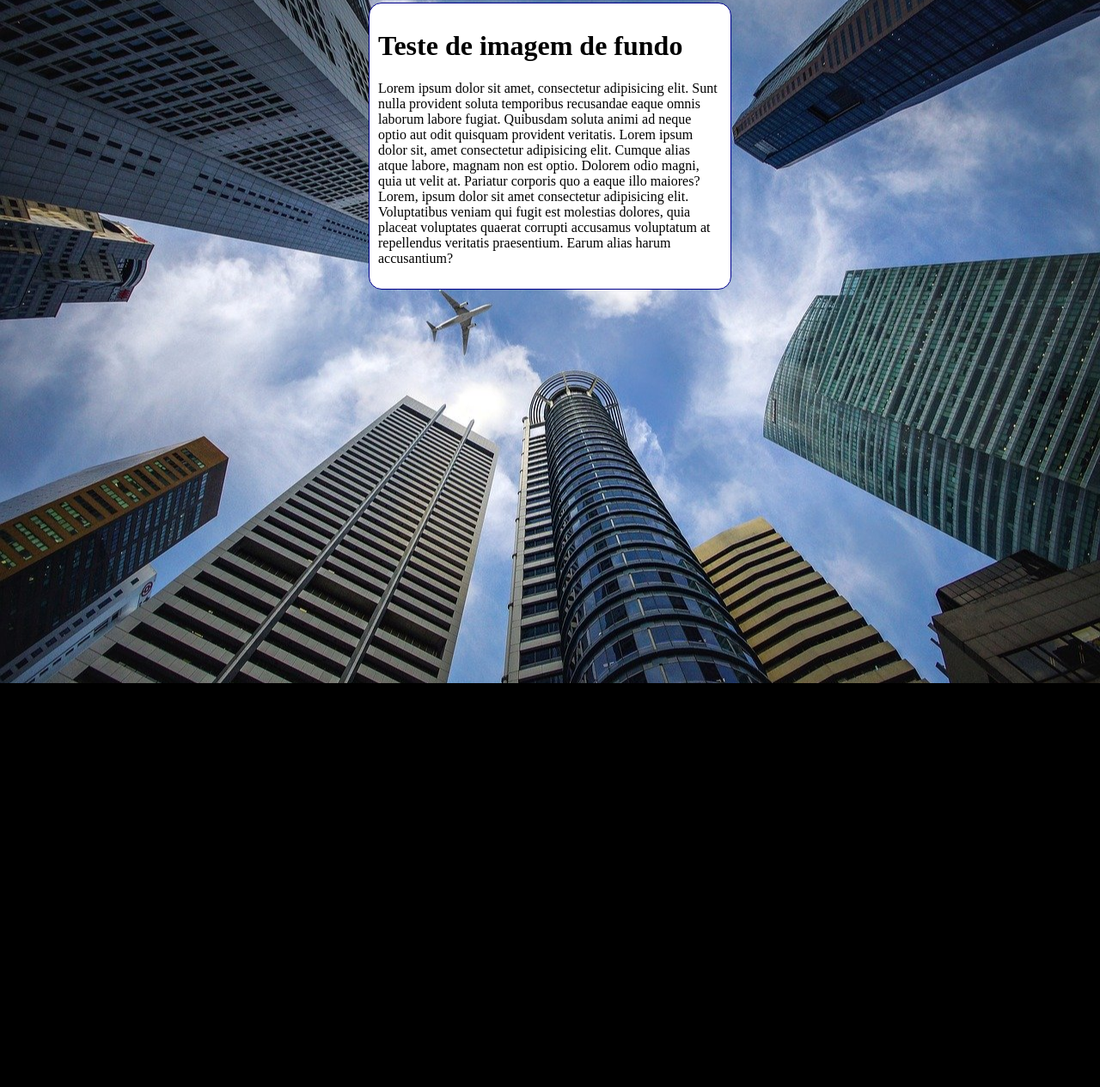
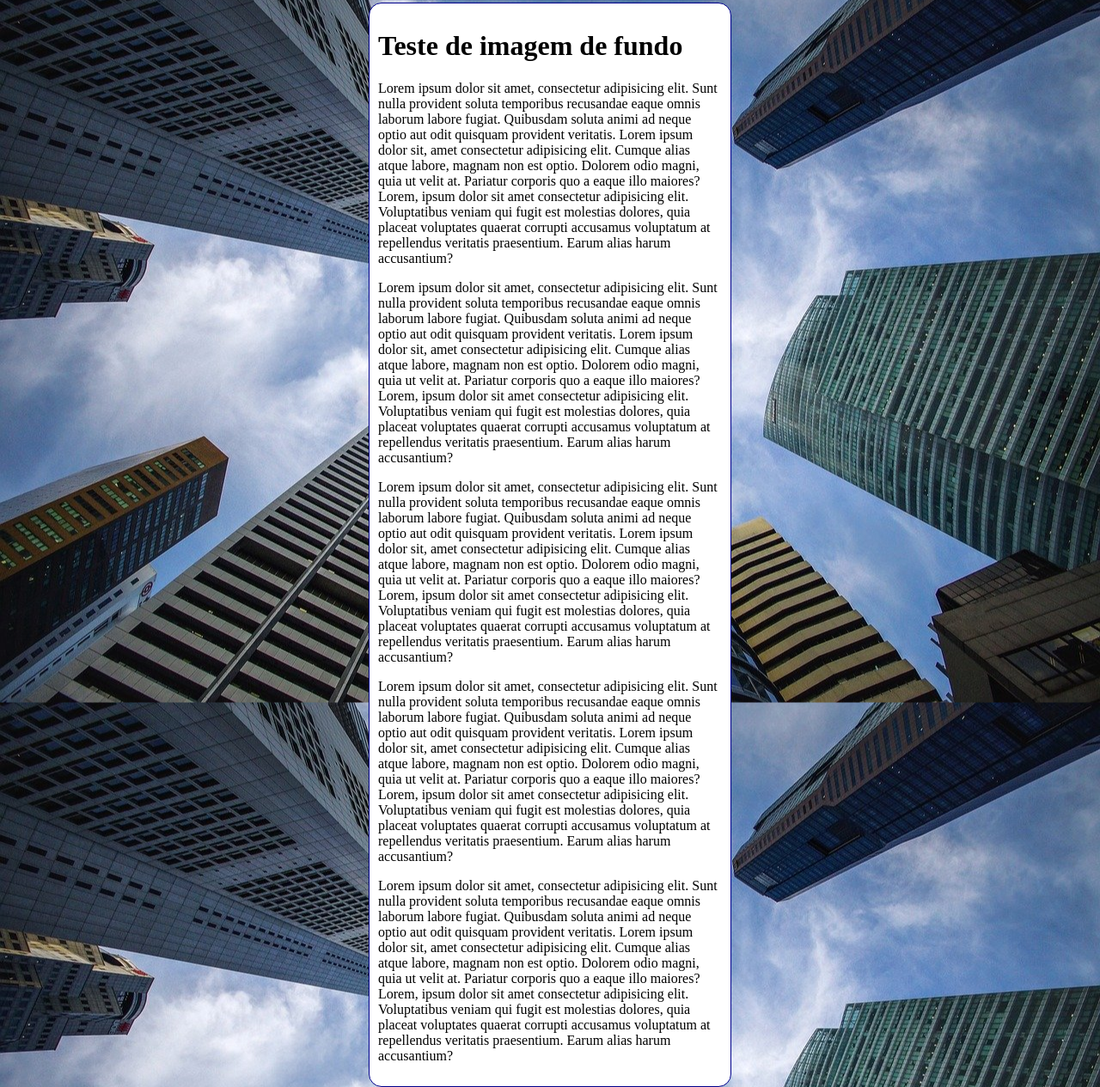
Before and after one commit to Brunoestorninho/html-css, a plain HTML site: page exercicios/ex022/fundo006.html in a window 1280 px wide. Shown: the part 5-1270 px from the top of the page at 86% size. Before the commit the page ends 800 px from the top, so only its background shows below. Drawn offline with Linux system fonts and the light colour scheme.

Commit message:
Update fundo006.html

```diff
--- a/exercicios/ex022/fundo006.html
+++ b/exercicios/ex022/fundo006.html
@@ -10,7 +10,7 @@
             background-color: black;
             background-image: url('imagens/wallpaper002.jpg');
             background-position: center center;
-            background-repeat: no-repeat;
+            background-repeat: repeat-y;
             background-size: cover;
         }
 
@@ -28,6 +28,10 @@
     <main>
         <h1>Teste de imagem de fundo</h1>
         <p>Lorem ipsum dolor sit amet, consectetur adipisicing elit. Sunt nulla provident soluta temporibus recusandae eaque omnis laborum labore fugiat. Quibusdam soluta animi ad neque optio aut odit quisquam provident veritatis. Lorem ipsum dolor sit, amet consectetur adipisicing elit. Cumque alias atque labore, magnam non est optio. Dolorem odio magni, quia ut velit at. Pariatur corporis quo a eaque illo maiores? Lorem, ipsum dolor sit amet consectetur adipisicing elit. Voluptatibus veniam qui fugit est molestias dolores, quia placeat voluptates quaerat corrupti accusamus voluptatum at repellendus veritatis praesentium. Earum alias harum accusantium?</p>
+        <p>Lorem ipsum dolor sit amet, consectetur adipisicing elit. Sunt nulla provident soluta temporibus recusandae eaque omnis laborum labore fugiat. Quibusdam soluta animi ad neque optio aut odit quisquam provident veritatis. Lorem ipsum dolor sit, amet consectetur adipisicing elit. Cumque alias atque labore, magnam non est optio. Dolorem odio magni, quia ut velit at. Pariatur corporis quo a eaque illo maiores? Lorem, ipsum dolor sit amet consectetur adipisicing elit. Voluptatibus veniam qui fugit est molestias dolores, quia placeat voluptates quaerat corrupti accusamus voluptatum at repellendus veritatis praesentium. Earum alias harum accusantium?</p>
+        <p>Lorem ipsum dolor sit amet, consectetur adipisicing elit. Sunt nulla provident soluta temporibus recusandae eaque omnis laborum labore fugiat. Quibusdam soluta animi ad neque optio aut odit quisquam provident veritatis. Lorem ipsum dolor sit, amet consectetur adipisicing elit. Cumque alias atque labore, magnam non est optio. Dolorem odio magni, quia ut velit at. Pariatur corporis quo a eaque illo maiores? Lorem, ipsum dolor sit amet consectetur adipisicing elit. Voluptatibus veniam qui fugit est molestias dolores, quia placeat voluptates quaerat corrupti accusamus voluptatum at repellendus veritatis praesentium. Earum alias harum accusantium?</p>
+        <p>Lorem ipsum dolor sit amet, consectetur adipisicing elit. Sunt nulla provident soluta temporibus recusandae eaque omnis laborum labore fugiat. Quibusdam soluta animi ad neque optio aut odit quisquam provident veritatis. Lorem ipsum dolor sit, amet consectetur adipisicing elit. Cumque alias atque labore, magnam non est optio. Dolorem odio magni, quia ut velit at. Pariatur corporis quo a eaque illo maiores? Lorem, ipsum dolor sit amet consectetur adipisicing elit. Voluptatibus veniam qui fugit est molestias dolores, quia placeat voluptates quaerat corrupti accusamus voluptatum at repellendus veritatis praesentium. Earum alias harum accusantium?</p>
+        <p>Lorem ipsum dolor sit amet, consectetur adipisicing elit. Sunt nulla provident soluta temporibus recusandae eaque omnis laborum labore fugiat. Quibusdam soluta animi ad neque optio aut odit quisquam provident veritatis. Lorem ipsum dolor sit, amet consectetur adipisicing elit. Cumque alias atque labore, magnam non est optio. Dolorem odio magni, quia ut velit at. Pariatur corporis quo a eaque illo maiores? Lorem, ipsum dolor sit amet consectetur adipisicing elit. Voluptatibus veniam qui fugit est molestias dolores, quia placeat voluptates quaerat corrupti accusamus voluptatum at repellendus veritatis praesentium. Earum alias harum accusantium?</p>
     </main>
 </body>
 </html>
```
